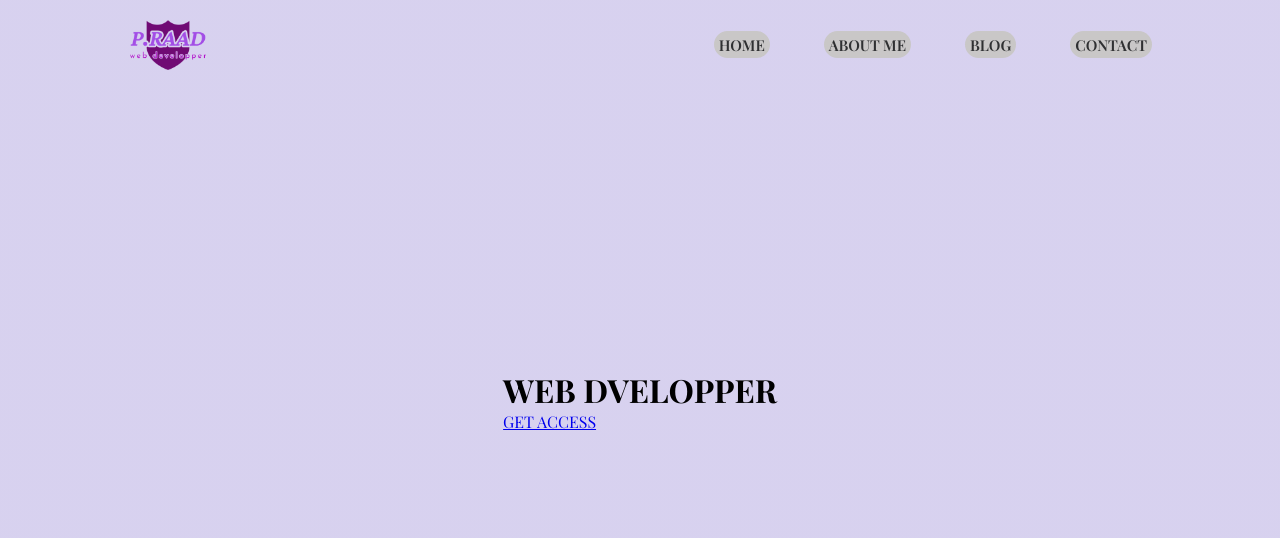
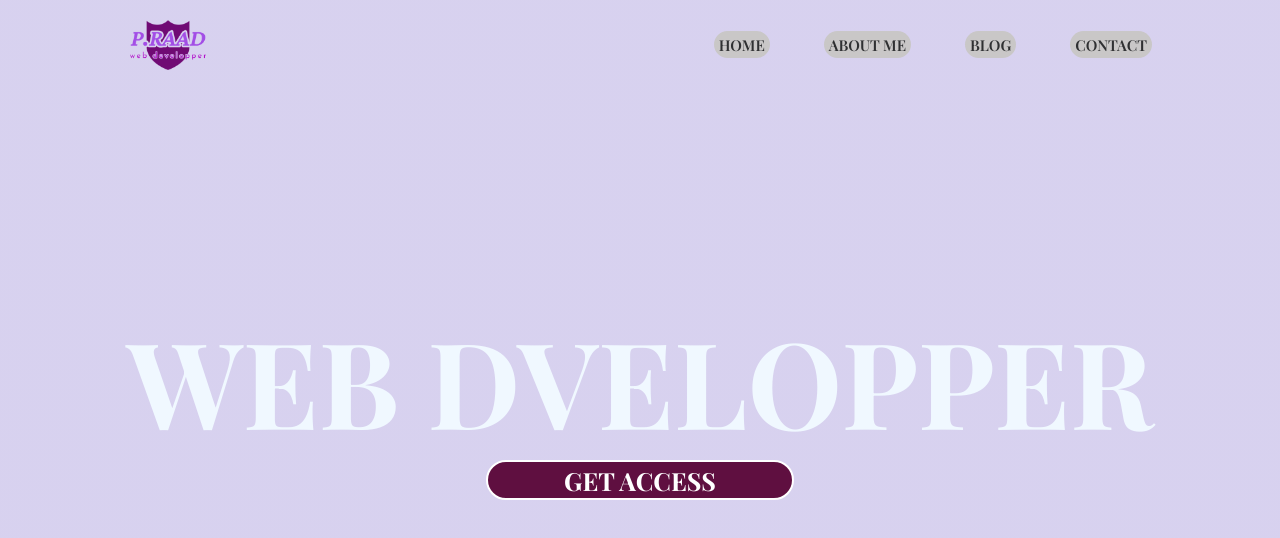
Before and after one commit to kooroosh1363/website-video-back, a plain HTML site: page index.html in a window 1280 px wide. Drawn offline with nearby package versions, Linux system fonts and the light colour scheme; a web font is replaced by a local one.

Commit message:
add css codes

```diff
--- a/assets/css/style.css
+++ b/assets/css/style.css
@@ -73,3 +73,48 @@ ul li a:hover {
     color: rgb(250, 250, 250);
 
 }
+
+
+/* middle-con */
+.middle-con{
+    text-align: center;
+}
+
+
+.middle-con h1{
+    font-size: 120px;
+    color: aliceblue;
+    font-weight: 700;
+}
+
+
+/* button */
+.btn{
+    width: 30%;
+    height: 40px;
+    border: none;
+    background: rgb(95, 15, 64);
+    border-radius: 20px;
+    border: 2px solid #fff;
+
+}
+
+.btn:hover{
+    background: #fff;
+    transform: scale(0.9);
+    transition: 0.4s;
+    border: 2px solid black;
+}
+
+/* middle-con a */
+.btn a{
+    text-decoration: none;
+    color: #fff;
+    font-size: 25px;
+    font-weight: 700;
+
+}
+
+.btn a:hover{
+    color: black;
+}
--- a/index.html
+++ b/index.html
@@ -20,7 +20,9 @@
         </nav>
         <div class="middle-con">
             <h1>WEB DVELOPPER</h1>
-            <a href="#">GET ACCESS</a>
+            <button class="btn">
+                <a href="#">GET ACCESS</a>
+            </button>
         </div>
     </div>
 
```
